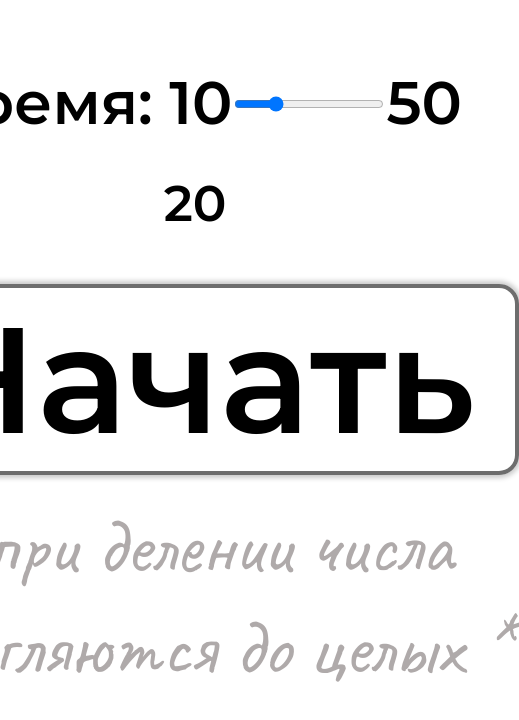
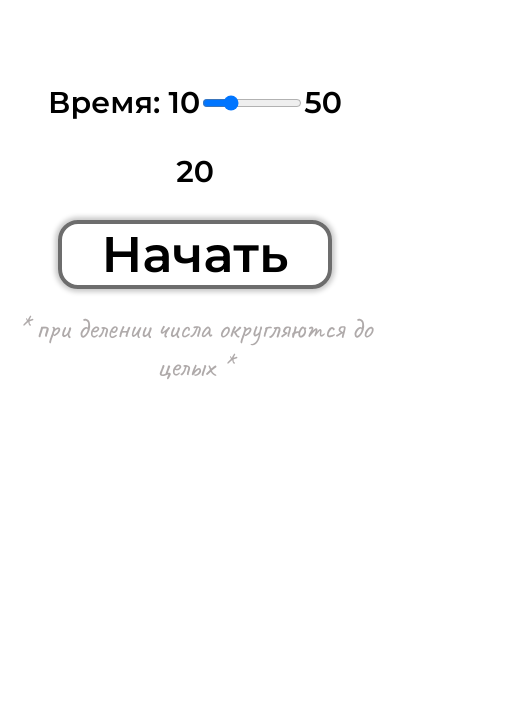
Before and after one commit to Bobrixa2211/kivi, a plain HTML site: page index.html in a window 390 px wide. Shown: the whole page, 519 px wide, since content can reach past the window. Drawn offline with nearby package versions, Linux system fonts and the light colour scheme.

Commit message:
Update kiviz.css

```diff
--- a/kiviz.css
+++ b/kiviz.css
@@ -115,3 +115,27 @@ input{
     font-size: 50px;
     font-family: 'Montserrat', sans-serif;
 }
+@media (orientation:portaint) or (max-width:600px) {
+    .primer{
+        font-size: 50px;
+    }
+    .variation{
+        font-size: 30px;
+    }
+    .txt-primechanie{
+        font-size: 30px;
+    }
+    .btn-start{
+        font-size: 50px;
+    }
+    .time{
+        font-size: 30px;
+    }
+    .time-form{
+        font-size: 30px;
+    }
+    input{
+        height: 20px;
+        width: 100px;
+    }
+}
```
